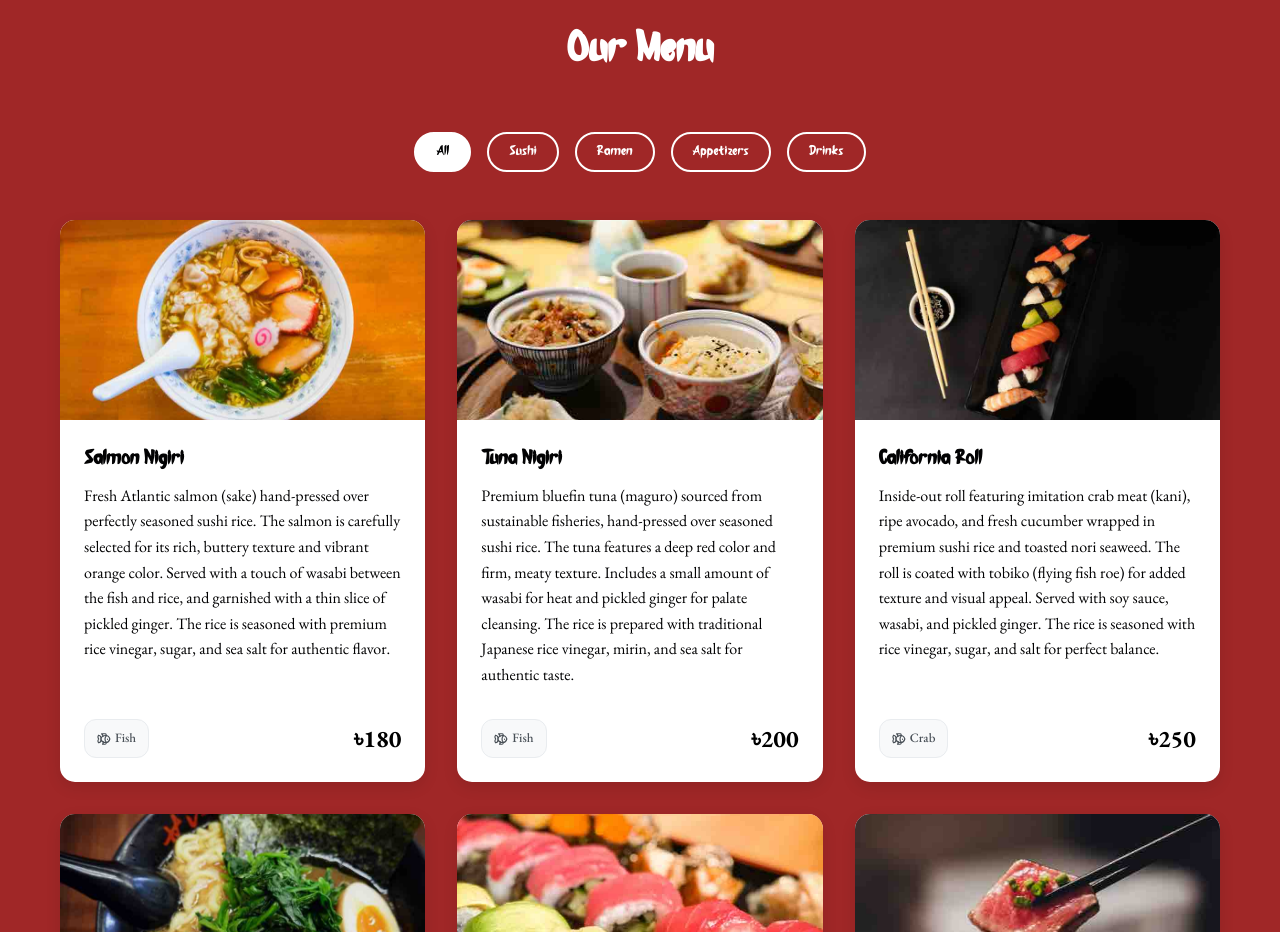
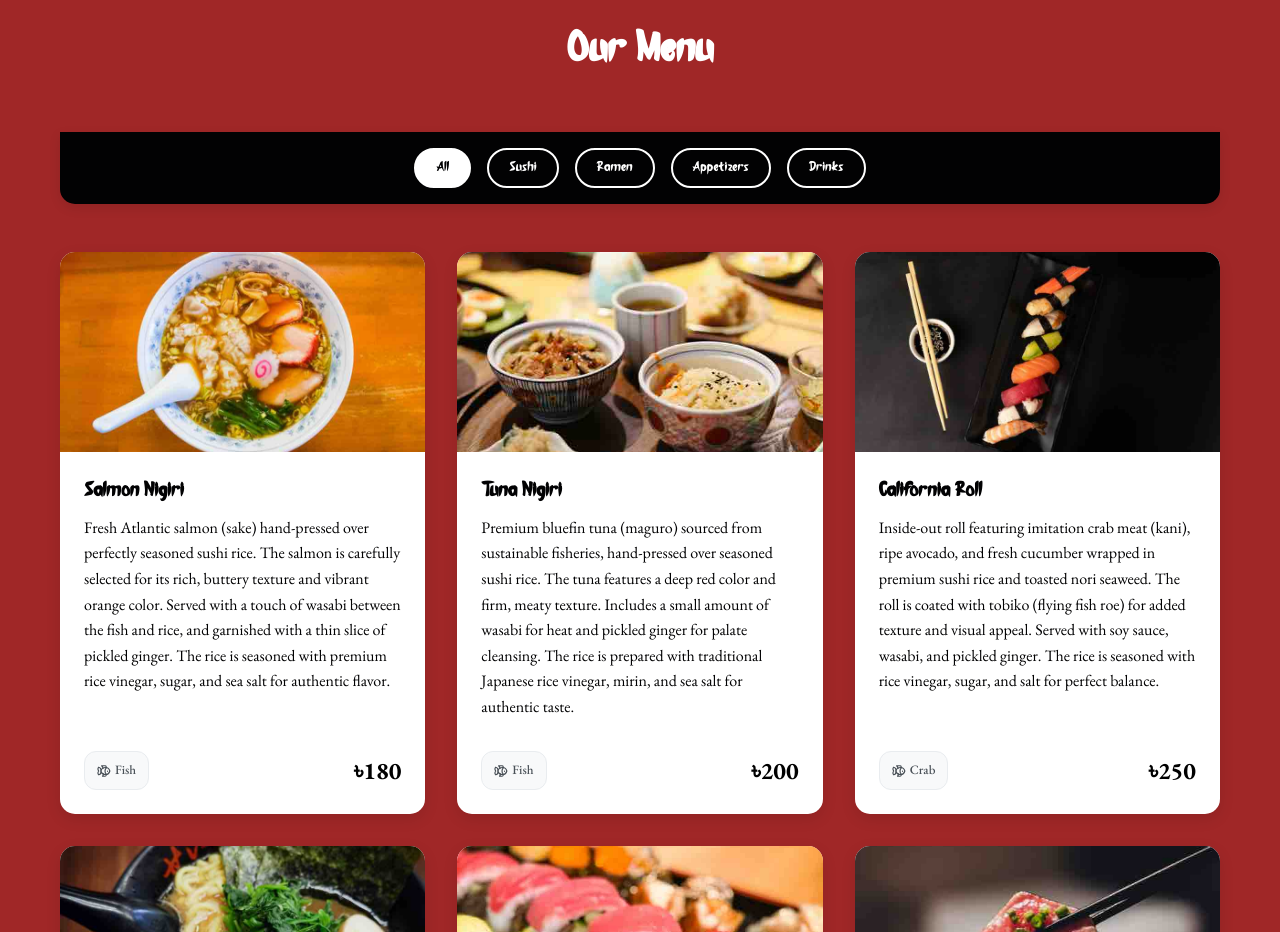
Before and after one commit to Izazzubayer/gojo-ramen, a plain HTML site: page index.html in a window 1280 px wide. Shown: the part 860-1792 px from the top of the page. Drawn offline with nearby package versions, Linux system fonts and the light colour scheme.

Commit message:
Update: 2025-07-28 00:44:36 - Gojo Ramen website changes

```diff
--- a/script.js
+++ b/script.js
@@ -221,6 +221,7 @@ document.addEventListener('DOMContentLoaded', function() {
     setupEventListeners();
     setupSmoothScrolling();
     setupNavbarScroll();
+    setupStickyMenuFilters();
 });
 
 // Function to create Lucide icons
@@ -408,6 +409,28 @@ function setupSmoothScrolling() {
     });
 }
 
+// Setup sticky menu filters
+function setupStickyMenuFilters() {
+    const menuFilters = document.querySelector('.menu-filters');
+    const menuSection = document.querySelector('.menu-section');
+
+    if (!menuFilters || !menuSection) return;
+
+    const menuSectionTop = menuSection.offsetTop;
+    const filtersHeight = menuFilters.offsetHeight;
+
+    window.addEventListener('scroll', () => {
+        const scrollTop = window.pageYOffset || document.documentElement.scrollTop;
+
+        // Check if we've scrolled past the menu section
+        if (scrollTop >= menuSectionTop) {
+            menuFilters.classList.add('sticky-active');
+        } else {
+            menuFilters.classList.remove('sticky-active');
+        }
+    });
+}
+
 // Setup navbar scroll effect
 function setupNavbarScroll() {
     let lastScrollTop = 0;
--- a/styles.css
+++ b/styles.css
@@ -243,6 +243,20 @@ body {
     gap: 1rem;
     margin-bottom: 3rem;
     flex-wrap: wrap;
+    position: sticky;
+    top: 0;
+    background: #020203;
+    padding: 1rem 0;
+    z-index: 100;
+    border-radius: 0 0 15px 15px;
+    box-shadow: 0 4px 12px rgba(0, 0, 0, 0.1);
+    transition: all 0.3s ease;
+}
+
+.menu-filters.sticky-active {
+    box-shadow: 0 6px 20px rgba(0, 0, 0, 0.15);
+    background: rgba(2, 2, 3, 0.95);
+    backdrop-filter: blur(10px);
 }
 
 .filter-btn {
@@ -664,6 +678,9 @@ body {
 
     .menu-filters {
         justify-content: center;
+        top: 70px;
+        padding: 0.75rem 0;
+        border-radius: 0 0 10px 10px;
     }
 
     .filter-btn {
```
